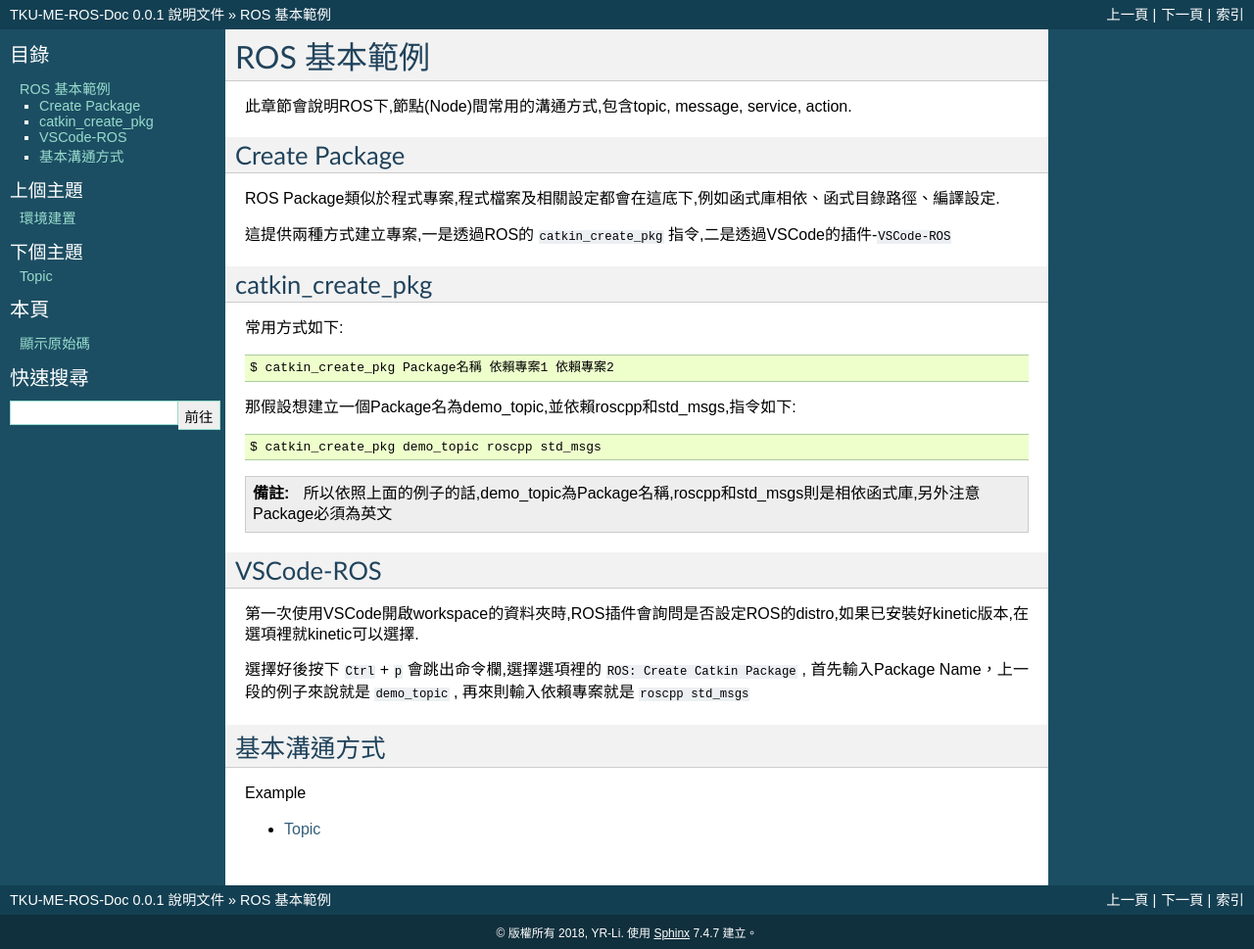
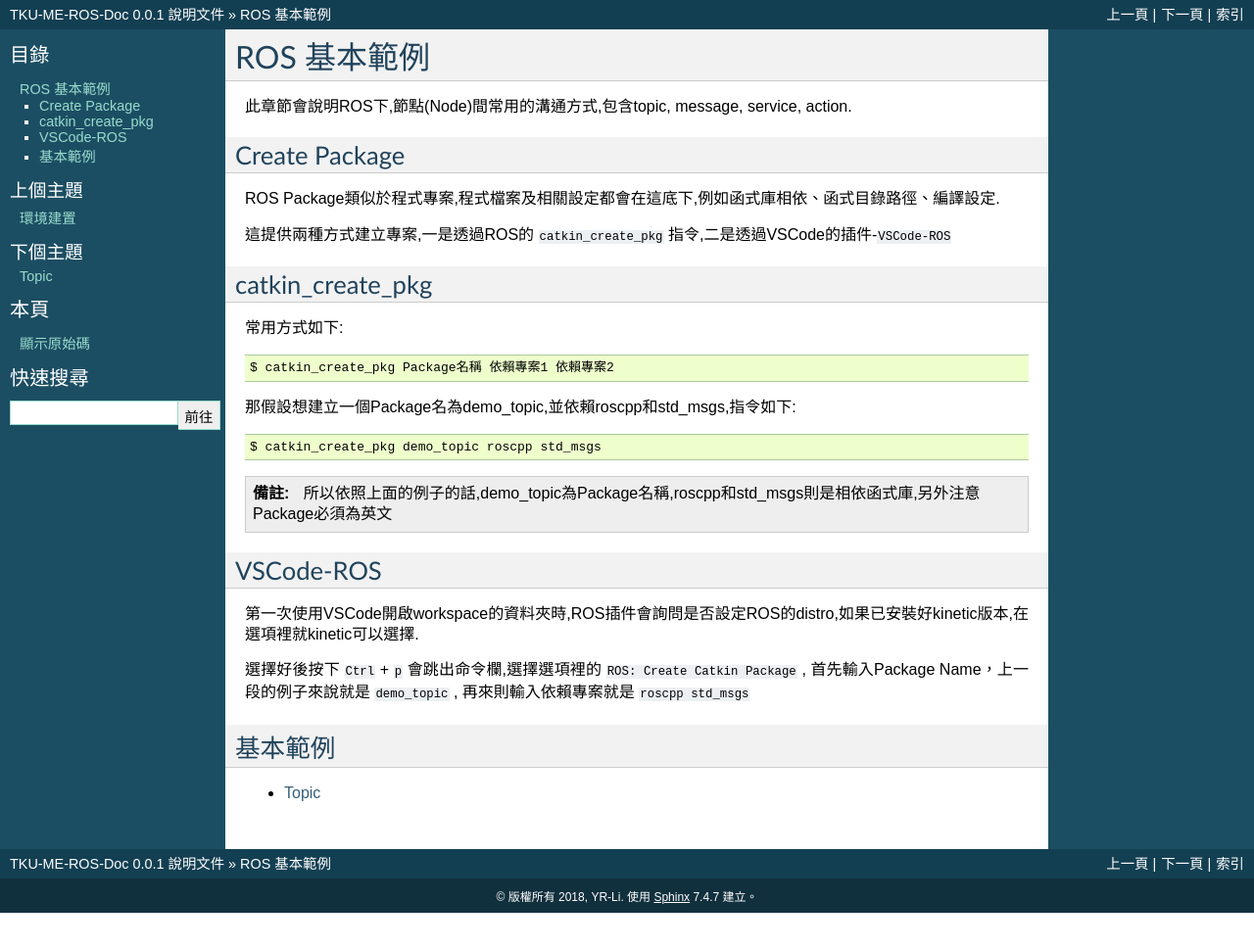
Before and after one commit to TKU-ME-Lab/ros_tutorial, a Sphinx documentation site: the page built from docs/source/tutorials/index.rst, in a window 1280 px wide. Shown: the whole page at 98% size. Built offline with Sphinx 7.4.7, drawn with Linux system fonts in a browser that asks for light colours; after the commit the page ends 932 px from its top, so only the background shows below that.

Commit message:
Update index.rst

```diff
--- a/docs/source/tutorials/index.rst
+++ b/docs/source/tutorials/index.rst
@@ -34,10 +34,9 @@ VSCode-ROS
 
 選擇好後按下 ``Ctrl`` + ``p`` 會跳出命令欄,選擇選項裡的 ``ROS: Create Catkin Package`` , 首先輸入Package Name，上一段的例子來說就是 ``demo_topic`` , 再來則輸入依賴專案就是 ``roscpp std_msgs``
 
-基本溝通方式
+基本範例
 ----------------------------
 .. toctree::
 		:maxdepth: 1
-		:caption: Example
 
 		topicexample
```
